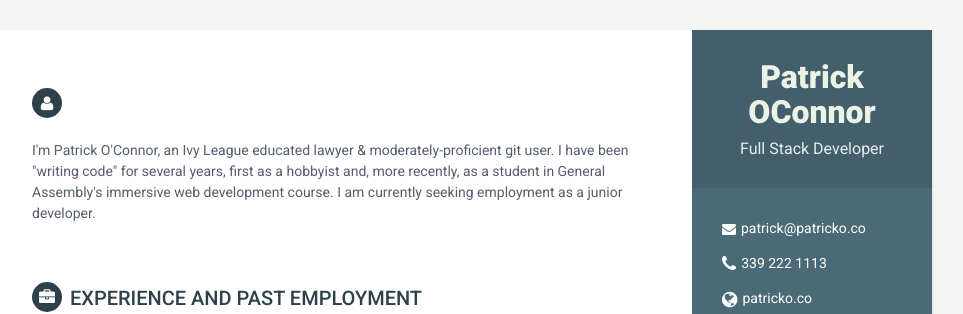
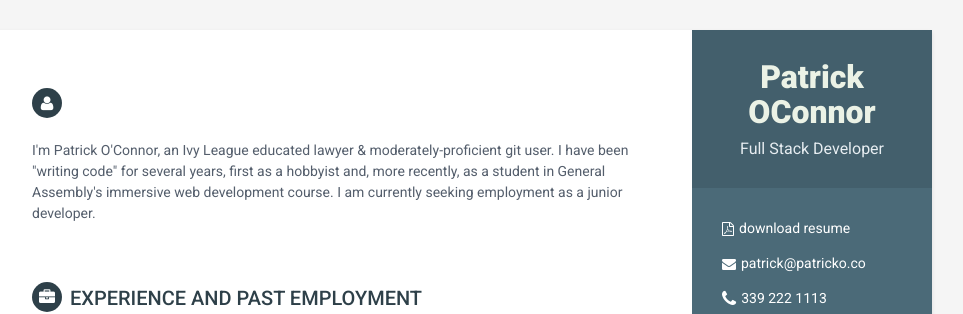
Before and after one commit to paulsevere/resume, a plain HTML site: page index.html in a window 1280 px wide. Shown: the top 314 px of the page, without its empty margins (188-1151 px from the left). Drawn offline with Linux system fonts and the light colour scheme.

Commit message:
adds download link

```diff
--- a/index.html
+++ b/index.html
@@ -29,7 +29,7 @@
     <![endif]-->
     </head>
 
-    <body >
+    <body>
         <div class="wrapper">
             <div class="sidebar-wrapper">
                 <div class="profile-container">
@@ -41,6 +41,8 @@
 
                 <div class="contact-container container-block">
                     <ul class="list-unstyled contact-list">
+                        <li class="email"><a href='resume.pdf' target="_blank"><i class="fa fa-file-pdf-o"></i>download resume</a></li>
+
                         <li class="email"><i class="fa fa-envelope"></i><a href="mailto: patrick@patricko.co">patrick@patricko.co</a></li>
                         <li class="phone"><i class="fa fa-phone"></i><a href="tel:339 222 1113">339 222 1113</a></li>
                         <li class="website"><i class="fa fa-globe"></i><a href="patricko.co" target="_blank">patricko.co</a></li>
@@ -99,7 +101,8 @@
                 <section class="section summary-section">
                     <h2 class="section-title"><i class="fa fa-user"></i></h2>
                     <div class="summary">
-                        <p>I'm Patrick O'Connor, an Ivy League educated lawyer & moderately-proficient git user. I have been "writing code" for several years, first as a hobbyist and, more recently, as a student in General Assembly's immersive web development course.  I am currently seeking employment as a junior developer.
+                        <p>I'm Patrick O'Connor, an Ivy League educated lawyer & moderately-proficient git user. I have been "writing code" for several years, first as a hobbyist and, more recently, as a student in General Assembly's immersive web development
+                            course. I am currently seeking employment as a junior developer.
                         </p>
                         <p>
 
```
Also changed, not shown: ReadMe.txt, 1 other file. Lines whose indentation alone changed are shown as unchanged.
